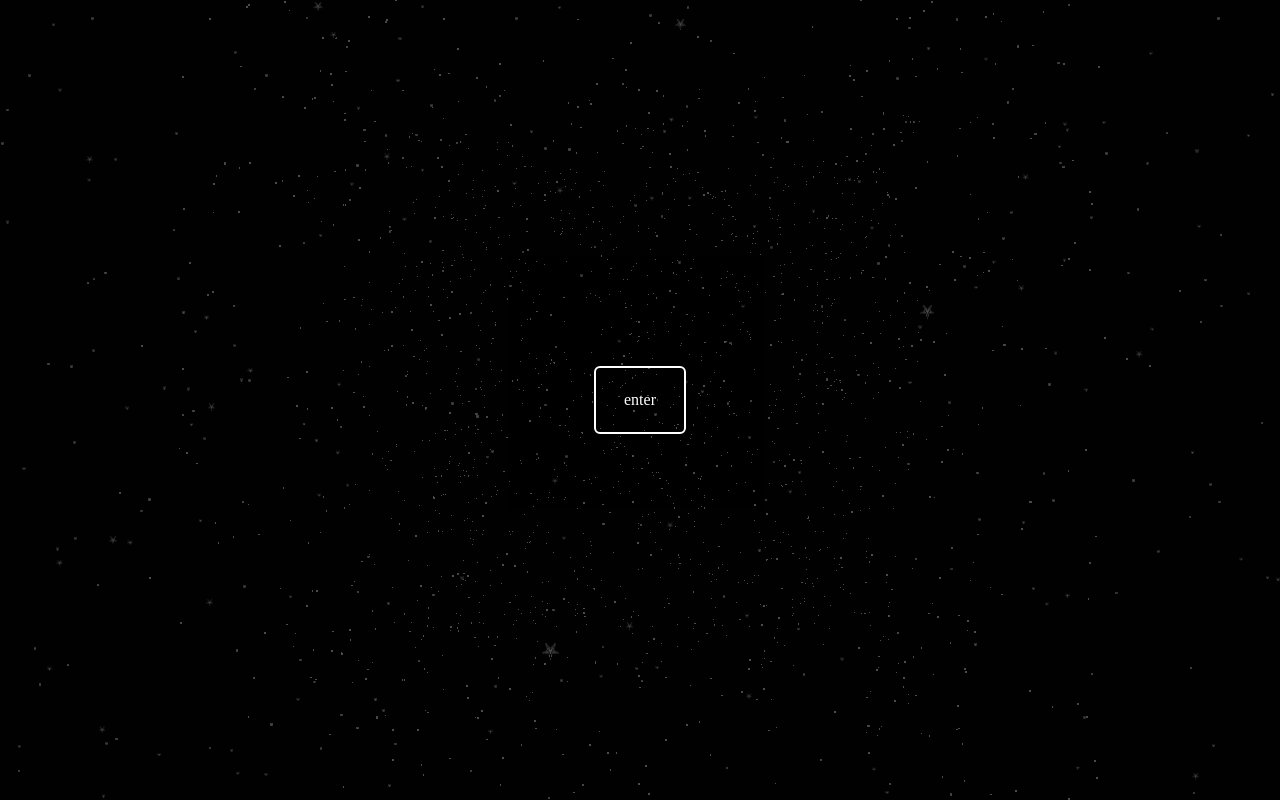
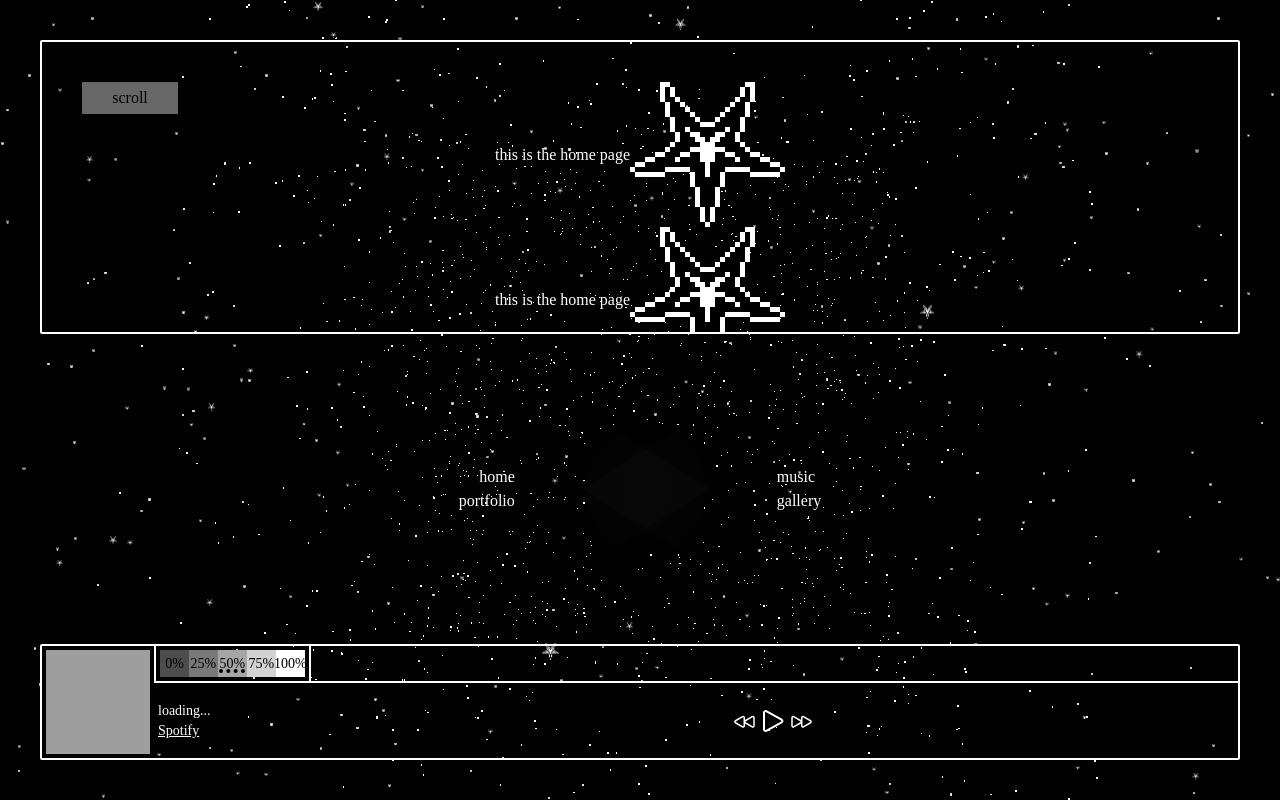
Before and after one commit to hostsys/my-site, a Vue app in the folder enjoy-the-vue/: page / in a window 1280 px wide. Built offline with nearby package versions, Linux system fonts and the light colour scheme; no server answers; grey boxes are pictures that could not be loaded.

Commit message:
r key activates rainbow mode, volume buttons styled

```diff
--- a/enjoy-the-vue/src/App.vue
+++ b/enjoy-the-vue/src/App.vue
@@ -14,7 +14,7 @@ https://cdn.jsdelivr.net/npm/hack-font@3.3.0/build/web/hack.min.css
     <header class="text-primary">
         <canvas id="bg"></canvas>
         <div
-            class="absolute inset-0 z-10 flex items-center justify-center bg-secondary bg-opacity-70 transition-opacity duration-500"
+            class="font-hack absolute inset-0 z-10 flex items-center justify-center bg-secondary bg-opacity-70 transition-opacity duration-500"
             id="enterBtnBox"
         >
             <button
@@ -26,7 +26,7 @@ https://cdn.jsdelivr.net/npm/hack-font@3.3.0/build/web/hack.min.css
         </div>
     </header>
     <body
-        class="flex h-screen max-h-screen min-h-screen flex-col gap-10 overflow-y-hidden p-5 text-primary opacity-0 transition-opacity duration-500 md:p-10 lg:gap-20"
+        class="font-hack flex h-screen max-h-screen min-h-screen flex-col gap-10 overflow-y-hidden p-5 text-primary opacity-0 transition-opacity duration-500 md:p-10 lg:gap-20"
         id="contentBody"
     >
         <NavMenu />
@@ -37,7 +37,7 @@ https://cdn.jsdelivr.net/npm/hack-font@3.3.0/build/web/hack.min.css
         >
             <div
                 id="percent"
-                class="fixed z-10 w-24 rounded-xs bg-primary py-1 text-scene text-center transition-opacity"
+                class="rounded-xs fixed z-10 w-24 bg-primary py-1 text-center text-scene transition-opacity"
             >
                 scroll
             </div>
--- a/enjoy-the-vue/src/components/MusicPlayer.vue
+++ b/enjoy-the-vue/src/components/MusicPlayer.vue
@@ -21,31 +21,35 @@ import { ForwardIcon } from '@heroicons/vue/24/outline'
         <div id="music-container-inner" class="grid w-full grid-flow-col grid-cols-7 grid-rows-3">
             <div
                 id="volume-container"
-                class="col-span-1 row-span-1 flex w-full border-b-2 border-l-2 border-primary p-1 text-sm text-secondary"
+                class="col-span-1 row-span-1 flex w-full border-b-2 border-l-2 border-primary p-1 text-sm font-light text-secondary"
             >
                 <div
                     id="0"
-                    class="vol-btn flex w-1/5 cursor-pointer items-center justify-center bg-gray-800"
+                    class="vol-btn flex w-1/5 cursor-pointer items-center justify-center border-secondary bg-primary"
                 >
-                    0%
+                    <p>0%</p>
                 </div>
-                <div id="25" class="vol-btn flex w-1/5 items-center justify-center bg-blue-700">
-                    25%
+                <div id="25" class="vol-btn flex w-1/5 items-center justify-center bg-primary">
+                    <p>25%</p>
+                </div>
+                <div id="50" class="vol-btn flex w-1/5 items-center justify-center bg-primary">
+                    <p
+                        class="underline decoration-secondary decoration-dotted decoration-4 underline-offset-2"
+                    >
+                        50%
+                    </p>
                 </div>
                 <div
-                    id="50"
-                    class="vol-btn flex w-1/5 items-center justify-center border-2 bg-yellow-700"
+                    id="75"
+                    class="vol-btn flex w-1/5 items-center justify-center border-secondary bg-primary"
                 >
-                    50%
-                </div>
-                <div id="75" class="vol-btn flex w-1/5 items-center justify-center bg-orange-700">
-                    75%
+                    <p>75%</p>
                 </div>
                 <div
                     id="100"
-                    class="vol-btn flex w-1/5 cursor-pointer items-center justify-center bg-red-700"
+                    class="vol-btn flex w-1/5 cursor-pointer items-center justify-center border-secondary bg-primary"
                 >
-                    100%
+                    <p>100%</p>
                 </div>
             </div>
             <div id="music-info" class="col-span-1 row-span-2 flex flex-col justify-center pl-1">
@@ -59,7 +63,7 @@ import { ForwardIcon } from '@heroicons/vue/24/outline'
                 >
                     <div
                         id="progress"
-                        class="h-full w-0 bg-gradient-to-r from-primary to-secondary bg-fixed"
+                        class="h-full w-0 bg-gradient-to-r from-primary from-20% to-secondary bg-fixed"
                     ></div>
                 </div>
             </div>
--- a/enjoy-the-vue/src/index.css
+++ b/enjoy-the-vue/src/index.css
@@ -14,9 +14,9 @@ html {
     }
 }
 
-* {
+/* * {
     font-family: hack;
-}
+} */
 
 #bg {
     margin: 0px;
@@ -26,12 +26,12 @@ html {
     left: 0;
 }
 
-#eyebox {
+/* #eyebox {
     z-index: -1;
     position: static;
     width: 150px;
     height: 150px;
-}
+} */
 
 /* p,
 span,
@@ -39,10 +39,10 @@ html {
   color: white;
 } */
 
-#eyebox {
+/* #eyebox {
     position: relative;
-    z-index: 1; /* Ensure the canvas is above the background image */
-}
+    z-index: 1;
+} */
 
 ::-webkit-scrollbar {
     width: 0;
--- a/enjoy-the-vue/src/main.js
+++ b/enjoy-the-vue/src/main.js
@@ -332,6 +332,7 @@ function changeTheme(themeName) {
 
     bgScene.background = new THREE.Color(...theme.scene)
     bgMaterial.color.set(...theme.stars)
+    updateVolumeButtonColors()
 }
 
 const colorThemes = {
@@ -394,28 +395,40 @@ const colorThemes = {
 }
 
 const themes = Object.keys(colorThemes)
+let gayMode = false
+let rainbowInterval
 
 changeTheme('defaultTheme')
 
 window.addEventListener('keydown', (downEvent) => {
     if (downEvent.key.toLowerCase() === 'q') {
-        prevTheme()
+        currentThemeIndex = Math.max(currentThemeIndex - 1, 0)
+        const prevTheme = themes[currentThemeIndex]
+        changeTheme(prevTheme)
     } else if (downEvent.key.toLowerCase() === 'e') {
-        setTimeout(nextTheme, 100)
-    }
-})
-
-function nextTheme() {
         currentThemeIndex = (currentThemeIndex + 1) % themes.length
         const nextTheme = themes[currentThemeIndex]
         changeTheme(nextTheme)
+    } else if (downEvent.key.toLowerCase() === 'r') {
+        if (gayMode) {
+            clearInterval(rainbowInterval)
+            gayMode = false
+        } else {
+            rainbowInterval = setInterval(() => {
+                currentThemeIndex = (currentThemeIndex + 1) % themes.length
+                let nextTheme = themes[currentThemeIndex]
+                if (nextTheme === 'defaultTheme') {
+                    currentThemeIndex = (currentThemeIndex + 1) % themes.length
+                    nextTheme = themes[currentThemeIndex]
+                    changeTheme(nextTheme)
+                } else {
+                    changeTheme(nextTheme)
                 }
-
-function prevTheme() {
-    currentThemeIndex = Math.max(currentThemeIndex - 1, 0)
-    const prevTheme = themes[currentThemeIndex]
-    changeTheme(prevTheme)
+            }, 250)
+            gayMode = true
         }
+    }
+})
 
 // renderererer
 const eyeBox = document.querySelector('#eyebox')
@@ -578,16 +591,25 @@ const volumeButtons = document.querySelectorAll('.vol-btn')
 volumeButtons.forEach((item) => {
     item.addEventListener('click', () => {
         const button = item.id
+        const btnTexts = document.querySelectorAll('.vol-btn p')
 
-        volumeButtons.forEach((btn) => btn.classList.remove('border-2'))
+        // Remove styles from all p elements
+        btnTexts.forEach((p) => {
+            p.classList.remove('underline')
+        })
 
-        item.classList.add('border-2')
+        item.querySelector('p').classList.add(
+            'underline',
+            'decoration-4',
+            'decoration-dotted',
+            'decoration-secondary',
+            'underline-offset-2'
+        )
 
         navSfx.cloneAndPlay()
 
         switch (button) {
             case '0':
-                console.log('muted')
                 currentSong.musicFile.volume = 0
                 break
             case '25':
@@ -605,6 +627,39 @@ volumeButtons.forEach((item) => {
         }
     })
 })
+
+function interpolateColor(color2, color1, percentage) {
+    const [r1, g1, b1] = color1.split(' ').map(Number)
+    const [r2, g2, b2] = color2.split(' ').map(Number)
+
+    const r = Math.round(r1 + (r2 - r1) * (percentage / 100))
+    const g = Math.round(g1 + (g2 - g1) * (percentage / 100))
+    const b = Math.round(b1 + (b2 - b1) * (percentage / 100))
+
+    return `rgb(${r} ${g} ${b})`
+}
+
+// Function to update the background colors of the volume buttons
+function updateVolumeButtonColors() {
+    // Get the primary and secondary colors from your CSS variables
+    const primaryColor = getComputedStyle(document.documentElement).getPropertyValue(
+        '--color-primary'
+    )
+    const secondaryColor = getComputedStyle(document.documentElement).getPropertyValue(
+        '--color-secondary'
+    )
+
+    // Set the background color for each volume button based on the percentage
+    document.querySelectorAll('.vol-btn').forEach((button, index) => {
+        const percentage = index * 17.5 + 30 // Adjust this for your desired steps
+        console.log(percentage)
+        const backgroundColor = interpolateColor(primaryColor, secondaryColor, percentage)
+        button.style.backgroundColor = backgroundColor
+    })
+}
+
+// Call the function initially
+updateVolumeButtonColors()
 
 function updateProgress() {
     const { currentTime, duration } = currentSong.musicFile
@@ -779,17 +834,17 @@ document.addEventListener('DOMContentLoaded', function () {
     const enterBtnBox = document.getElementById('enterBtnBox')
     const body = document.getElementById('contentBody')
 
-    enterBtn.addEventListener('click', () => {
+    // enterBtn.addEventListener('click', () => {
+    //     body.style.opacity = '1'
+    //     // enterBtn.style.opacity = 'none';
+    //     enterBtnBox.style.opacity = '0'
+    //     enterBtnBox.style.zIndex = '-3'
+    //     showOrHideScroll()
+    // })
+
     body.style.opacity = '1'
     // enterBtn.style.opacity = 'none';
     enterBtnBox.style.opacity = '0'
     enterBtnBox.style.zIndex = '-3'
     showOrHideScroll()
 })
-
-    // body.style.opacity = '1'
-    // // enterBtn.style.opacity = 'none';
-    // enterBtnBox.style.opacity = '0'
-    // enterBtnBox.style.zIndex = '-3'
-    // showOrHideScroll()
-})
--- a/enjoy-the-vue/tailwind.config.js
+++ b/enjoy-the-vue/tailwind.config.js
@@ -7,6 +7,9 @@ module.exports = {
         './src/components/NavMenu.vue'
     ],
     theme: {
+        fontFamily: {
+            hack: ['hack']
+        },
         container: {
             // center: true,
         },
```
Lines whose indentation alone changed are shown as unchanged.
